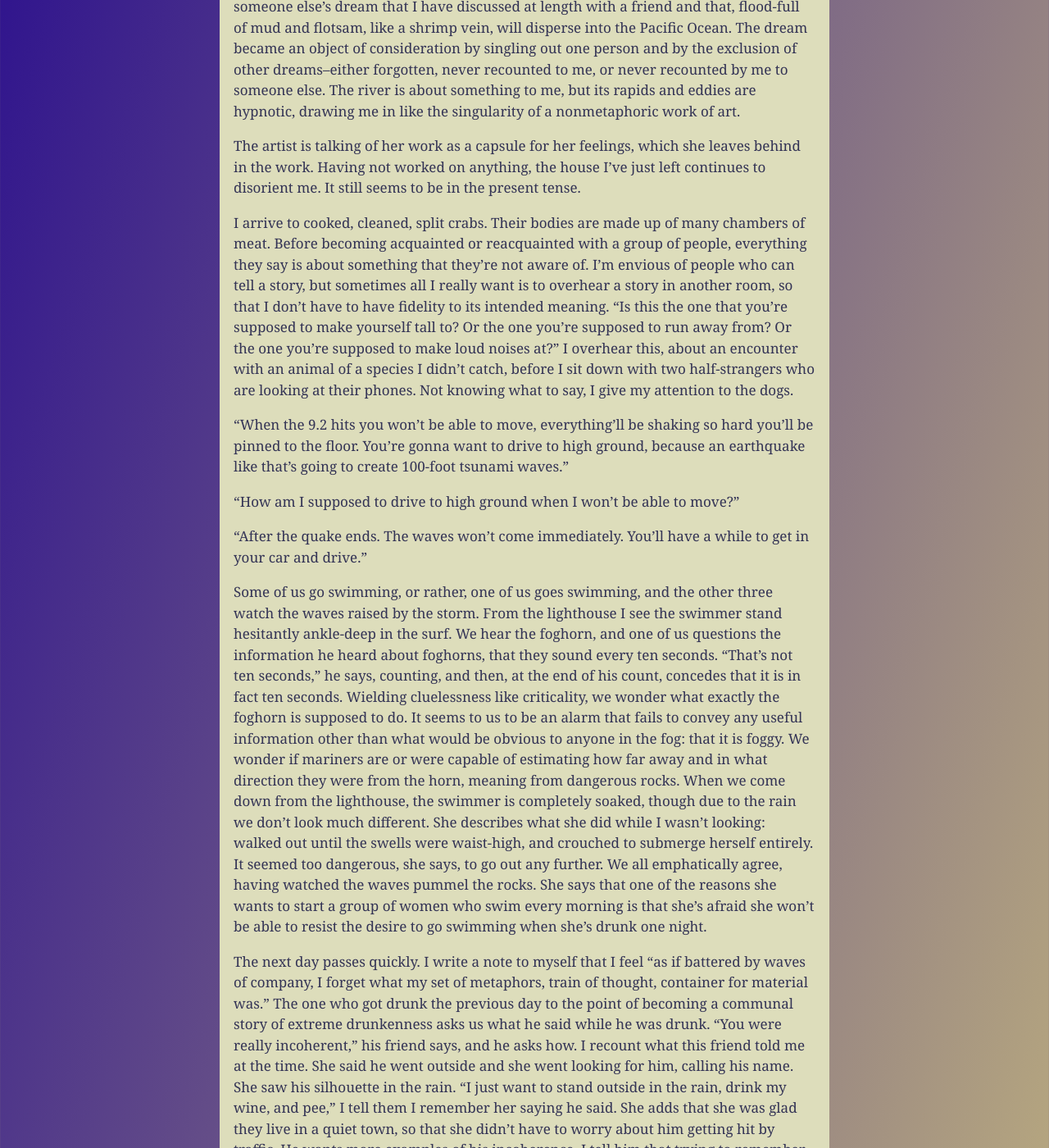
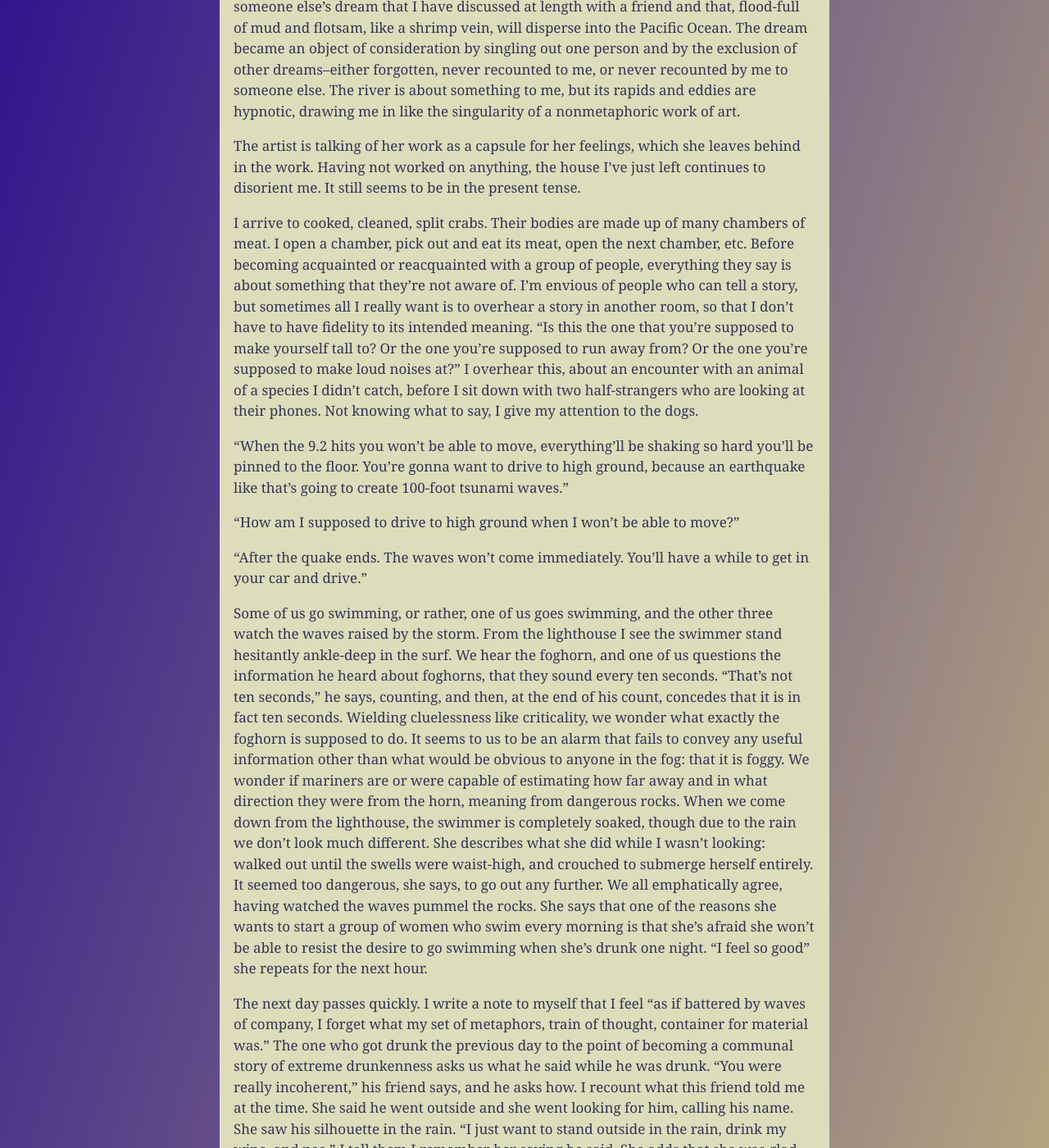
Before and after one commit to meanyhead/meanyhead.github.io, a Jekyll site: the page built from _posts/2019-4-9-waves.md, in a window 1280 px wide and 1400 px high, scrolled down 291 px. Shown: the whole window at 82% size. Built offline with Jekyll 4.4.1, drawn with Linux system fonts in a browser that asks for light colours; comment, search, counter and statistics services are not loaded; some of the changed text lies outside the part shown.

Commit message:
repetition

```diff
--- a/_posts/2019-4-9-waves.md
+++ b/_posts/2019-4-9-waves.md
@@ -7,7 +7,7 @@ I'm listening to a cantankerous artist say that her work isn't about anything, i
 
 The artist is talking of her work as a capsule for her feelings, which she leaves behind in the work. Having not worked on anything, the house I've just left continues to disorient me. It still seems to be in the present tense.
 
-I arrive to cooked, cleaned, split crabs. Their bodies are made up of many chambers of meat. Before becoming acquainted or reacquainted with a group of people, everything they say is about something that they're not aware of. I'm envious of people who can tell a story, but sometimes all I really want is to overhear a story in another room, so that I don't have to have fidelity to its intended meaning. "Is this the one that you're supposed to make yourself tall to? Or the one you're supposed to run away from? Or the one you're supposed to make loud noises at?" I overhear this, about an encounter with an animal of a species I didn't catch, before I sit down with two half-strangers who are looking at their phones. Not knowing what to say, I give my attention to the dogs.
+I arrive to cooked, cleaned, split crabs. Their bodies are made up of many chambers of meat. I open a chamber, pick out and eat its meat, open the next chamber, etc. Before becoming acquainted or reacquainted with a group of people, everything they say is about something that they're not aware of. I'm envious of people who can tell a story, but sometimes all I really want is to overhear a story in another room, so that I don't have to have fidelity to its intended meaning. "Is this the one that you're supposed to make yourself tall to? Or the one you're supposed to run away from? Or the one you're supposed to make loud noises at?" I overhear this, about an encounter with an animal of a species I didn't catch, before I sit down with two half-strangers who are looking at their phones. Not knowing what to say, I give my attention to the dogs.
 
 "When the 9.2 hits you won't be able to move, everything'll be shaking so hard you'll be pinned to the floor. You're gonna want to drive to high ground, because an earthquake like that's going to create 100-foot tsunami waves."
 
@@ -15,7 +15,7 @@ I arrive to cooked, cleaned, split crabs. Their bodies are made up of many chamb
 
 "After the quake ends. The waves won't come immediately. You'll have a while to get in your car and drive."
 
-Some of us go swimming, or rather, one of us goes swimming, and the other three watch the waves raised by the storm. From the lighthouse I see the swimmer stand hesitantly ankle-deep in the surf. We hear the foghorn, and one of us questions the information he heard about foghorns, that they sound every ten seconds. "That's not ten seconds," he says, counting, and then, at the end of his count, concedes that it is in fact ten seconds. Wielding cluelessness like criticality, we wonder what exactly the foghorn is supposed to do. It seems to us to be an alarm that fails to convey any useful information other than what would be obvious to anyone in the fog: that it is foggy. We wonder if mariners are or were capable of estimating how far away and in what direction they were from the horn, meaning from dangerous rocks. When we come down from the lighthouse, the swimmer is completely soaked, though due to the rain we don't look much different. She describes what she did while I wasn't looking: walked out until the swells were waist-high, and crouched to submerge herself entirely. It seemed too dangerous, she says, to go out any further. We all emphatically agree, having watched the waves pummel the rocks. She says that one of the reasons she wants to start a group of women who swim every morning is that she's afraid she won't be able to resist the desire to go swimming when she's drunk one night.
+Some of us go swimming, or rather, one of us goes swimming, and the other three watch the waves raised by the storm. From the lighthouse I see the swimmer stand hesitantly ankle-deep in the surf. We hear the foghorn, and one of us questions the information he heard about foghorns, that they sound every ten seconds. "That's not ten seconds," he says, counting, and then, at the end of his count, concedes that it is in fact ten seconds. Wielding cluelessness like criticality, we wonder what exactly the foghorn is supposed to do. It seems to us to be an alarm that fails to convey any useful information other than what would be obvious to anyone in the fog: that it is foggy. We wonder if mariners are or were capable of estimating how far away and in what direction they were from the horn, meaning from dangerous rocks. When we come down from the lighthouse, the swimmer is completely soaked, though due to the rain we don't look much different. She describes what she did while I wasn't looking: walked out until the swells were waist-high, and crouched to submerge herself entirely. It seemed too dangerous, she says, to go out any further. We all emphatically agree, having watched the waves pummel the rocks. She says that one of the reasons she wants to start a group of women who swim every morning is that she's afraid she won't be able to resist the desire to go swimming when she's drunk one night. "I feel so good" she repeats for the next hour.
 
 The next day passes quickly. I write a note to myself that I feel "as if battered by waves of company, I forget what my set of metaphors, train of thought, container for material was." The one who got drunk the previous day to the point of becoming a communal story of extreme drunkenness asks us what he said while he was drunk. "You were really incoherent," his friend says, and he asks how. I recount what this friend told me at the time. She said he went outside and she went looking for him, calling his name. She saw his silhouette in the rain. "I just want to stand outside in the rain, drink my wine, and pee," I tell them I remember her saying he said. She adds that she was glad they live in a quiet town, so that she didn't have to worry about him getting hit by traffic. He wants more examples of his incoherence. I tell him that trying to remember incoherence is like trying to remember a dream. All I can remember is what's already been rendered into a coherent story.
 
```
Also changed, not shown: other parts of _posts/2019-4-9-waves.md (+1 -1 lines).
